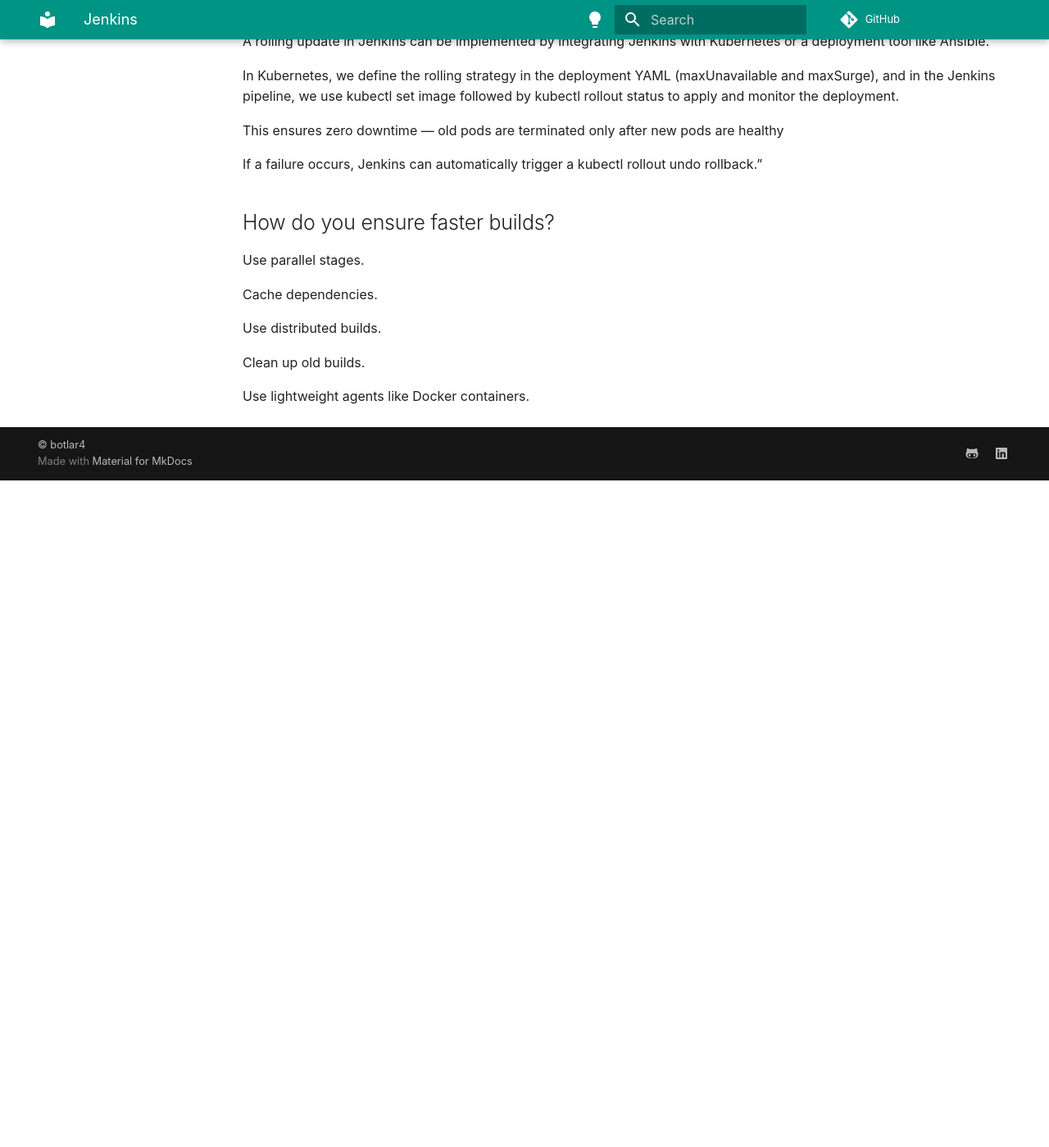
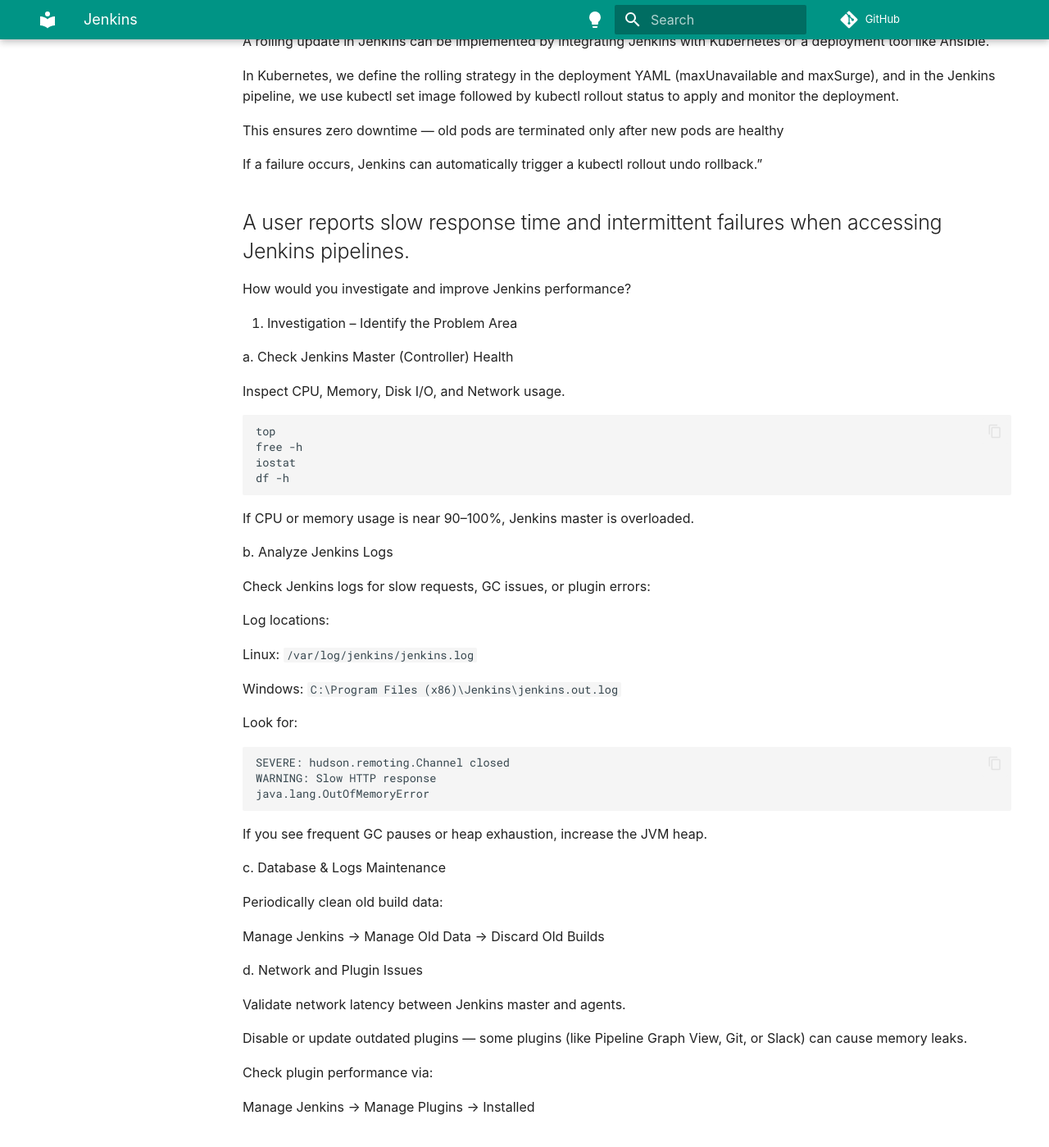
Before and after one commit to botlaram/docs, an MkDocs documentation site: the page built from docs/jenkins.md, in a window 1280 px wide and 1400 px high, scrolled down 8437 px. Shown: the whole window at 82% size. Built offline with MkDocs 1.6.1 and Material for MkDocs 9.7.7, drawn with Linux system fonts in a browser that asks for light colours; some web fonts are replaced; before the commit the page ends 9023 px from its top, so only the background shows below that.

Commit message:
Update jenkins.md

````diff
--- a/docs/jenkins.md
+++ b/docs/jenkins.md
@@ -388,6 +388,59 @@
 
 If a failure occurs, Jenkins can automatically trigger a kubectl rollout undo rollback.”
 
+## A user reports slow response time and intermittent failures when accessing Jenkins pipelines.
+
+How would you investigate and improve Jenkins performance?
+
+1. Investigation – Identify the Problem Area
+
+a. Check Jenkins Master (Controller) Health
+
+Inspect CPU, Memory, Disk I/O, and Network usage.
+
+```bash
+top
+free -h
+iostat
+df -h
+```
+If CPU or memory usage is near 90–100%, Jenkins master is overloaded.
+
+b. Analyze Jenkins Logs
+
+Check Jenkins logs for slow requests, GC issues, or plugin errors:
+
+Log locations:
+
+Linux: `/var/log/jenkins/jenkins.log`
+
+Windows: `C:\Program Files (x86)\Jenkins\jenkins.out.log`
+
+Look for:
+
+```bash
+SEVERE: hudson.remoting.Channel closed
+WARNING: Slow HTTP response
+java.lang.OutOfMemoryError
+```
+If you see frequent GC pauses or heap exhaustion, increase the JVM heap.
+
+c. Database & Logs Maintenance
+
+Periodically clean old build data:
+
+Manage Jenkins → Manage Old Data → Discard Old Builds
+
+d. Network and Plugin Issues
+
+Validate network latency between Jenkins master and agents.
+
+Disable or update outdated plugins — some plugins (like Pipeline Graph View, Git, or Slack) can cause memory leaks.
+
+Check plugin performance via:
+
+Manage Jenkins → Manage Plugins → Installed
+
 
 ## How do you ensure faster builds?
 
````
